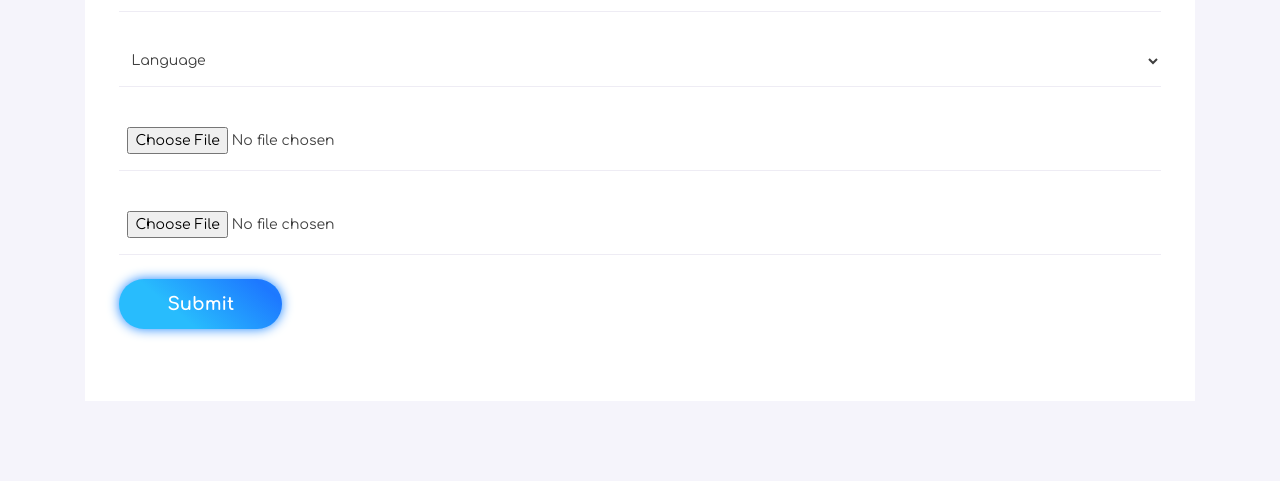
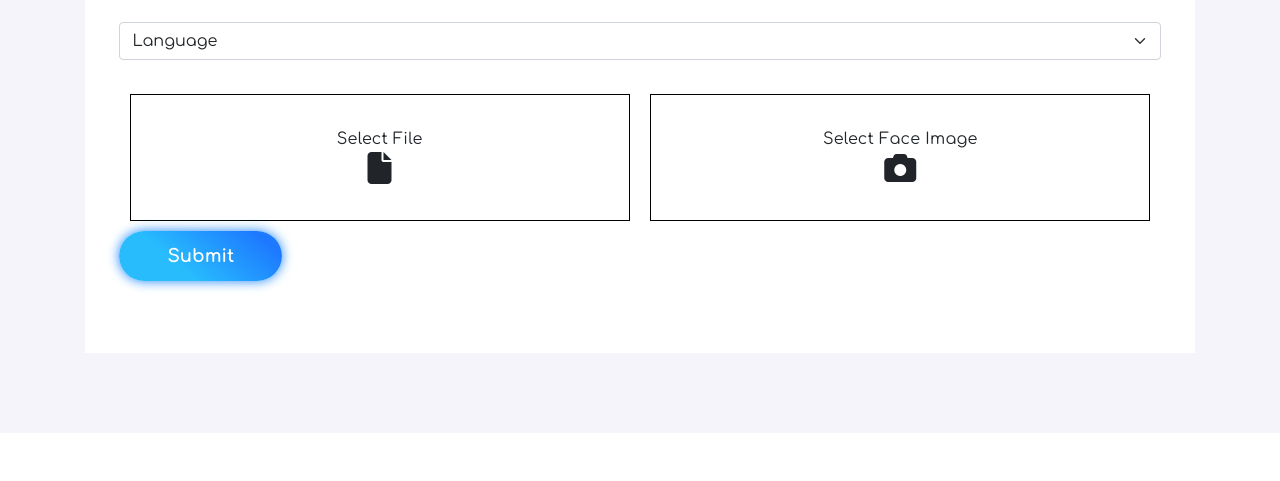
Before and after one commit to ChiragShangle/identify, a Django app: page / in a window 1280 px wide. Shown: the part 426-907 px from the top of the page. After the commit the page ends 716 px from the top, so only its background shows below. Run offline with Django 3.2, Linux system fonts and the light colour scheme; some libraries are stand-ins or nearby versions.

Commit message:
changes frontend

```diff
--- a/templates/index.html
+++ b/templates/index.html
@@ -8,26 +8,14 @@
       name="viewport"
       content="width=device-width, initial-scale=1.0, user-scalable=0, minimal-ui"
     />
-    <meta
-      name="description"
-      content="Crypto ICO is a responsive modern &amp; clean cryptocurrency website landing page html with admin dashboard template , specially created for ICO Startup agencies and digital crypto currency investment website."
-    />
-    <meta
-      name="keywords"
-      content="crypto, ico, cryptocurrency, bitcoin, landing, admin, dashboard, template, modern, clean, responsive"
-    />
+
     <meta name="author" content="PIXINVENT" />
-    <title>Crypto ICO Blog page</title>
-    <link
-      rel="apple-touch-icon"
-      href="{%static 'assets/theme-assets/images/ico/apple-icon-120.png'%}"
-    />
-    <link
-      rel="shortcut icon"
-      type="image/x-icon"
-      href="{%static 'assets/theme-assets/images/ico/favicon.ico'%}"
-    />
+    <title>Person Identifier from Archives</title>
+
+    <script src="https://kit.fontawesome.com/1d21464267.js" crossorigin="anonymous"></script>
     <!--Google Fonts-->
+    <link href="https://cdn.jsdelivr.net/npm/bootstrap@5.0.2/dist/css/bootstrap.min.css" rel="stylesheet" integrity="sha384-EVSTQN3/azprG1Anm3QDgpJLIm9Nao0Yz1ztcQTwFspd3yD65VohhpuuCOmLASjC" crossorigin="anonymous">
+<script src="https://cdn.jsdelivr.net/npm/bootstrap@5.0.2/dist/js/bootstrap.bundle.min.js" integrity="sha384-MrcW6ZMFYlzcLA8Nl+NtUVF0sA7MsXsP1UyJoMp4YLEuNSfAP+JcXn/tWtIaxVXM" crossorigin="anonymous"></script>
     <link
       href="https://fonts.googleapis.com/css?family=Comfortaa:300,400,500,700"
       rel="stylesheet"
@@ -80,6 +68,26 @@
     <!-- BEGIN Custom CSS-->
     <link rel="stylesheet" type="text/css" href="assets/css/style.css'%}" />
     <!-- END Custom CSS-->
+    <style>
+      .file{
+        display: flex;
+        justify-content: center;
+      }
+      input{
+        display: none;
+      }
+      label{
+        text-align:center;
+        padding:3%;
+        width:48%;
+        margin:1% ;
+        border:thin solid black;
+        cursor:pointer;
+      }
+      #imageName{
+        color:green;
+      }
+  </style>
   </head>
   <body
     class="1-column inner-page template-3g-graphics"
@@ -255,38 +263,43 @@
                                   name="keyword"
                                   placeholder="Search Keyword"
                                 />
-								<select class="form-control mb-4"
+								<select class="form-select  mb-4"
                 name="file_type"
+							>
 
-								placeholder="Choose File Type">
-
-								<option  placeholder="Choose File Type">Choose File Type</option>
+								<option value="" disabled selected hidden>Choose File Type</option>
 									<option value="zip">Zip</option>
 									<option value="image">Jpg/png</option>
 
 									<option value="pdf">Pdf</option>
 								</select>
-                <select class="form-control mb-4"
-								name="language"
-								placeholder="Language">
 
-								<option  placeholder="Language">Language</option>
+                <select class=" form-select  mb-4 "
+								name="language" aria-label="Default select example">
+                  <option value="" disabled selected hidden>Language</option>
 									<option value="English">English</option>
 									<option value="Hindi">हिन्दी</option>
-
-								</select>
-                                <input type="file"
-                                  rows="4"
-                                  class="form-control"
-                                  name="file"
-                                  placeholder="File Upload"
-                                ></input>
-                                <input type="file"
-                                  rows="4"
-                                  class="form-control"
-                                  name="face"
-                                  placeholder="Face Upload"
-                                ></input>
+                </select>
+                <div class="file">
+                <label for="inputTag">
+                  Select File <br/>
+                  <i class="fa fa-2x fa-solid fa-file"></i>
+                  <input id="inputTag"
+                  name="file"
+                  placeholder="File Upload" type="file"/>
+                  <br/>
+                  <span id="imageName"></span>
+                </label>
+                <br/>
+                <label for="inputTag">
+                  Select Face Image <br/>
+                  <i class="fa fa-2x fa-camera"></i>
+                  <input id="inputTag2" row="4"
+                  name="face" type="file"/>
+                  <br/>
+                  <span id="imageName2"></span>
+                </label>
+              </div>
                                 <button
                                   type="submit"
                                   class="btn btn-lg btn-glow btn-gradient-blue btn-round"
@@ -717,6 +730,25 @@
     <!-- END PAGE VENDOR JS-->
     <!-- BEGIN THEME JS-->
     <script src="{%static 'assets/theme-assets/js/theme.js'%}"></script>
+    <script>
+      let input = document.getElementById("inputTag");
+      let imageName = document.getElementById("imageName")
+
+      input.addEventListener("change", ()=>{
+          let inputImage = document.querySelector("input[type=file]").files[0];
+
+          imageName.innerText = inputImage.name;
+      })
+  let input2 = document.getElementById("inputTag2");
+  let imageName2 = document.getElementById("imageName2")
+
+  input.addEventListener("change", ()=>{
+      let inputImage2 = document.querySelector("input[type=file]").files[0];
+
+      imageName2.innerText = inputImage2.name;
+  })
+
+</script>
     <!-- END CRYPTO JS-->
     <!-- BEGIN PAGE LEVEL JS-->
     <!-- END PAGE LEVEL JS-->
```
Also changed, not shown: templates/index2.html (line endings or trailing spaces).
